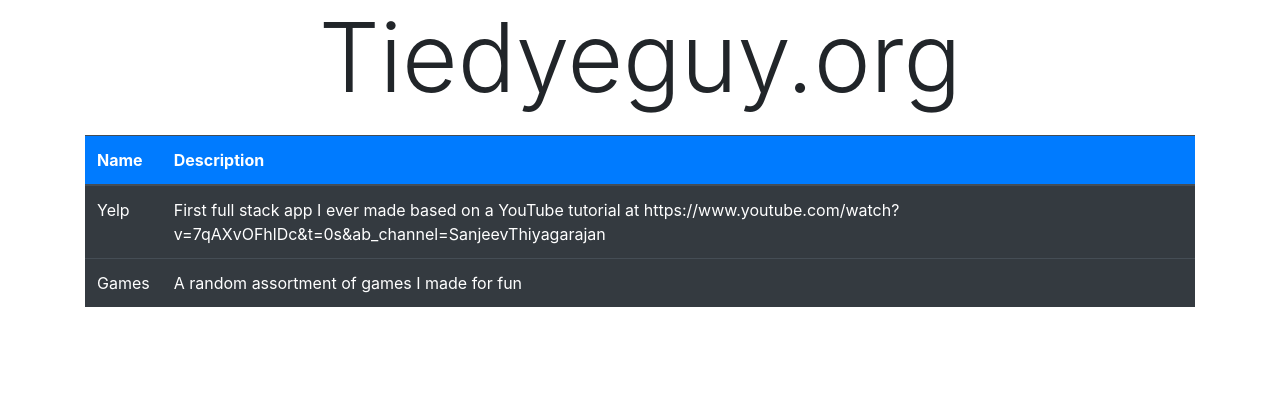
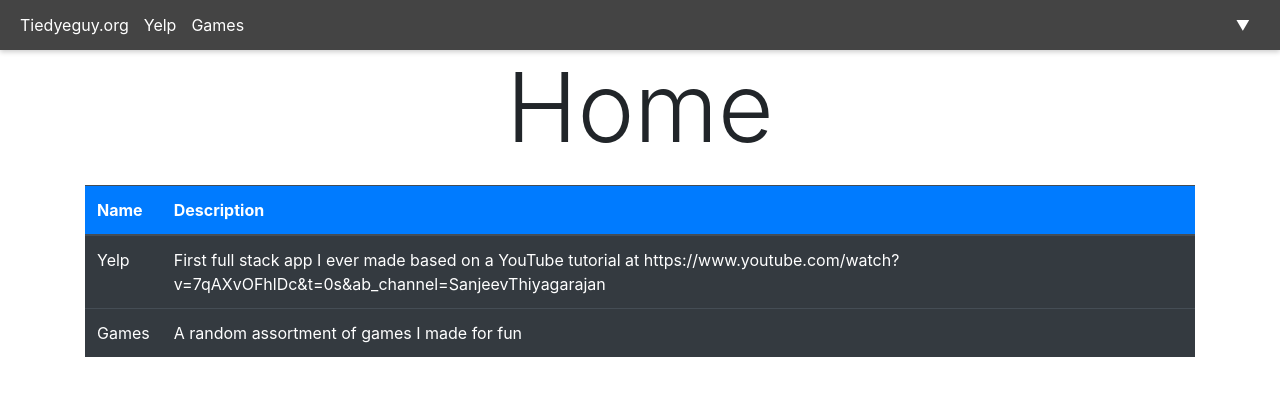
Before and after one commit to Thetiedyeguy/Tiedyeguy.org, a React (Create React App) app in the folder client/: page / in a window 1280 px wide. Shown: the top 396 px of the page. Built offline with nearby package versions, Linux system fonts and the light colour scheme.

Commit message:
added top navigation bar

```diff
--- a/client/src/app.jsx
+++ b/client/src/app.jsx
@@ -5,6 +5,7 @@ import DetailPage from './routes/DetailPage';
 import Home from './routes/Home'
 import Yelp from './routes/Yelp';
 import Games from './routes/Games';
+import DropdownMenu from './components/DropDownMenu';
 import { RestaurantsContextProvider } from './context/RestaurantsContext';
 
 const App = () => {
@@ -12,6 +13,7 @@ const App = () => {
         <RestaurantsContextProvider>
             <div className='container'>
                 <Router>
+                    <DropdownMenu />
                     <Routes>
                         <Route exact path = "/" Component={Home}/>
                         <Route exact path = "/yelp" Component={Yelp}/>
--- /dev/null
+++ b/client/src/components/DropDownMenu.jsx
@@ -0,0 +1,46 @@
+import React, { useState } from 'react';
+import { Link } from 'react-router-dom'; // Assuming React Router is used
+import styles from './DropdownMenu.module.css';
+
+const DropdownMenu = () => {
+  const [isExpanded, setIsExpanded] = useState(false);
+
+  const toggleExpand = () => {
+    setIsExpanded(!isExpanded);
+  };
+
+  return (
+    <div className={styles.dropdown}>
+      {/* Top Bar */}
+      <div className={styles.topBar}>
+        <div className={styles.limitedInfo}>
+          <Link to="/">Tiedyeguy.org</Link>
+          <Link to="/yelp">Yelp</Link>
+          <Link to="/games">Games</Link>
+        </div>
+        <button className={styles.expandButton} onClick={toggleExpand}>
+          {isExpanded ? '▲' : '▼'}
+        </button>
+      </div>
+
+      {/* Expanded Content */}
+      {isExpanded && (
+        <div className={styles.expandedMenu}>
+          <ul>
+            <li>
+              <Link to="/about" onClick={toggleExpand}>About</Link>
+            </li>
+            <li>
+              <Link to="/contact" onClick={toggleExpand}>Contact</Link>
+            </li>
+            <li>
+              <Link to="/more" onClick={toggleExpand}>More</Link>
+            </li>
+          </ul>
+        </div>
+      )}
+    </div>
+  );
+};
+
+export default DropdownMenu;
--- /dev/null
+++ b/client/src/components/DropdownMenu.module.css
@@ -0,0 +1,90 @@
+/* DropdownMenu.module.css */
+
+/* Dropdown Container */
+.dropdown {
+    position: relative;
+    z-index: 1000;
+  }
+
+  /* Top Bar */
+  .topBar {
+    position: fixed;
+    top: 0;
+    left: 0;
+    width: 100%;
+    height: 50px; /* Height of the top bar */
+    background-color: #444;
+    color: white;
+    display: flex;
+    justify-content: space-between;
+    align-items: center;
+    padding: 0 20px;
+    box-shadow: 0 2px 5px rgba(0, 0, 0, 0.2);
+    z-index: 1000;
+  }
+
+  .limitedInfo a {
+    margin-right: 15px;
+    color: white;
+    text-decoration: none;
+    font-size: 16px;
+  }
+
+  .limitedInfo a:hover {
+    text-decoration: underline;
+  }
+
+  /* Expand Button */
+  .expandButton {
+    background-color: #444;
+    color: white;
+    border: none;
+    padding: 5px 10px;
+    border-radius: 1px;
+    cursor: pointer;
+    font-size: 14px;
+  }
+
+  .expandButton:hover {
+    background-color: #555;
+  }
+
+  /* Expanded Menu */
+  .expandedMenu {
+    position: fixed;
+    top: 50px; /* Start just below the top bar */
+    left: 0;
+    width: 100%;
+    height: 100%; /* Cover the entire page */
+    background-color: rgba(55, 55, 55, 0.95);
+    color: white;
+    display: flex;
+    justify-content: center;
+    align-items: center;
+    z-index: 999; /* Ensures it's above everything else */
+  }
+
+  .expandedMenu ul {
+    list-style: none;
+    padding: 0;
+    text-align: center;
+  }
+
+  .expandedMenu li {
+    margin: 10px 0;
+  }
+
+  .expandedMenu a {
+    color: white;
+    text-decoration: none;
+    font-size: 18px;
+  }
+
+  .expandedMenu a:hover {
+    text-decoration: underline;
+  }
+
+  /* Page Offset for Top Bar */
+  body {
+    margin-top: 50px; /* Offset for the fixed top bar */
+  }
--- a/client/src/components/Header.jsx
+++ b/client/src/components/Header.jsx
@@ -3,7 +3,7 @@ import React from "react";
 const Header = () => {
   return (
     <div>
-      <h1 className="font-weight-light display-1 text-center">Tiedyeguy.org</h1>
+      <h1 className="font-weight-light display-1 text-center">Home</h1>
     </div>
   );
 };
```
